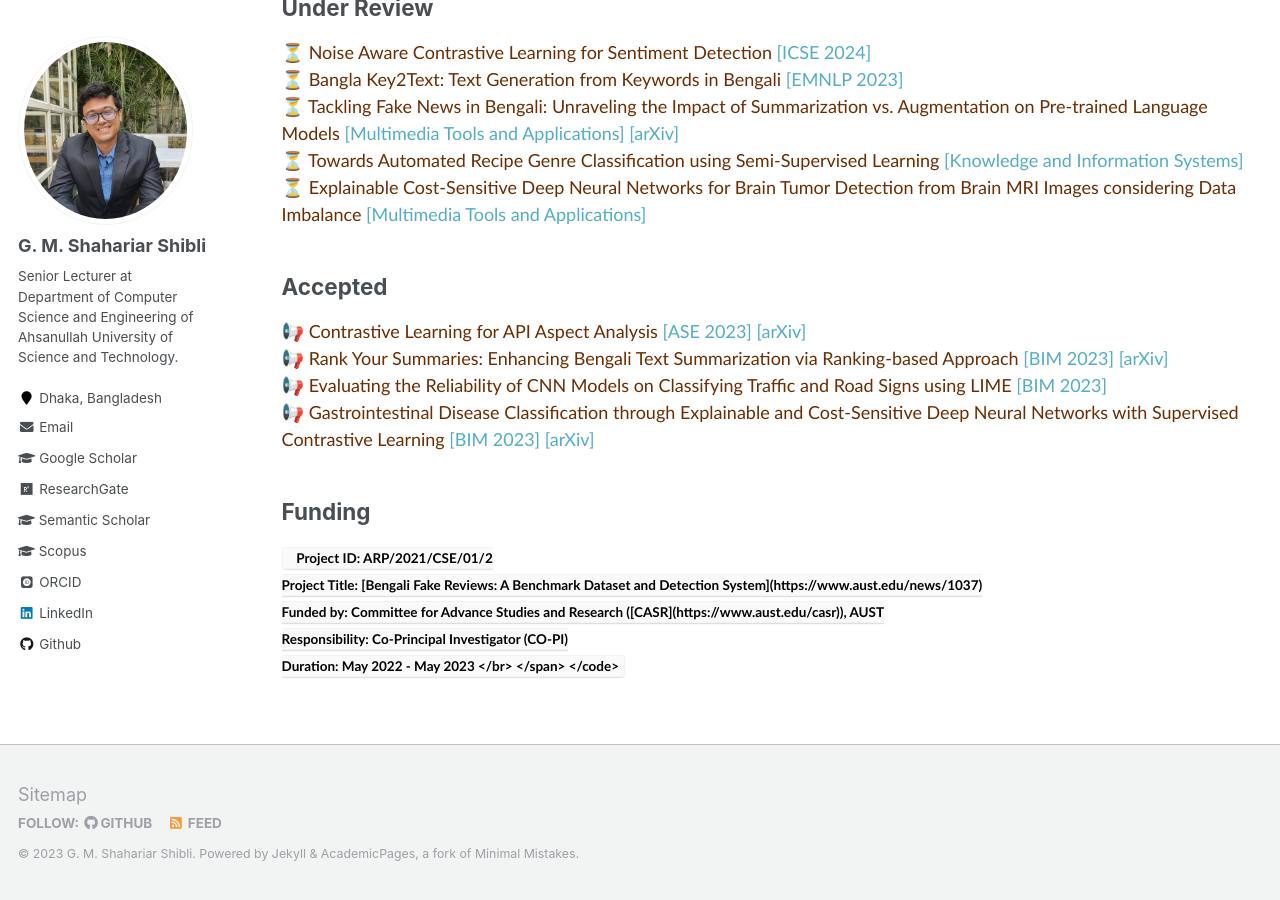
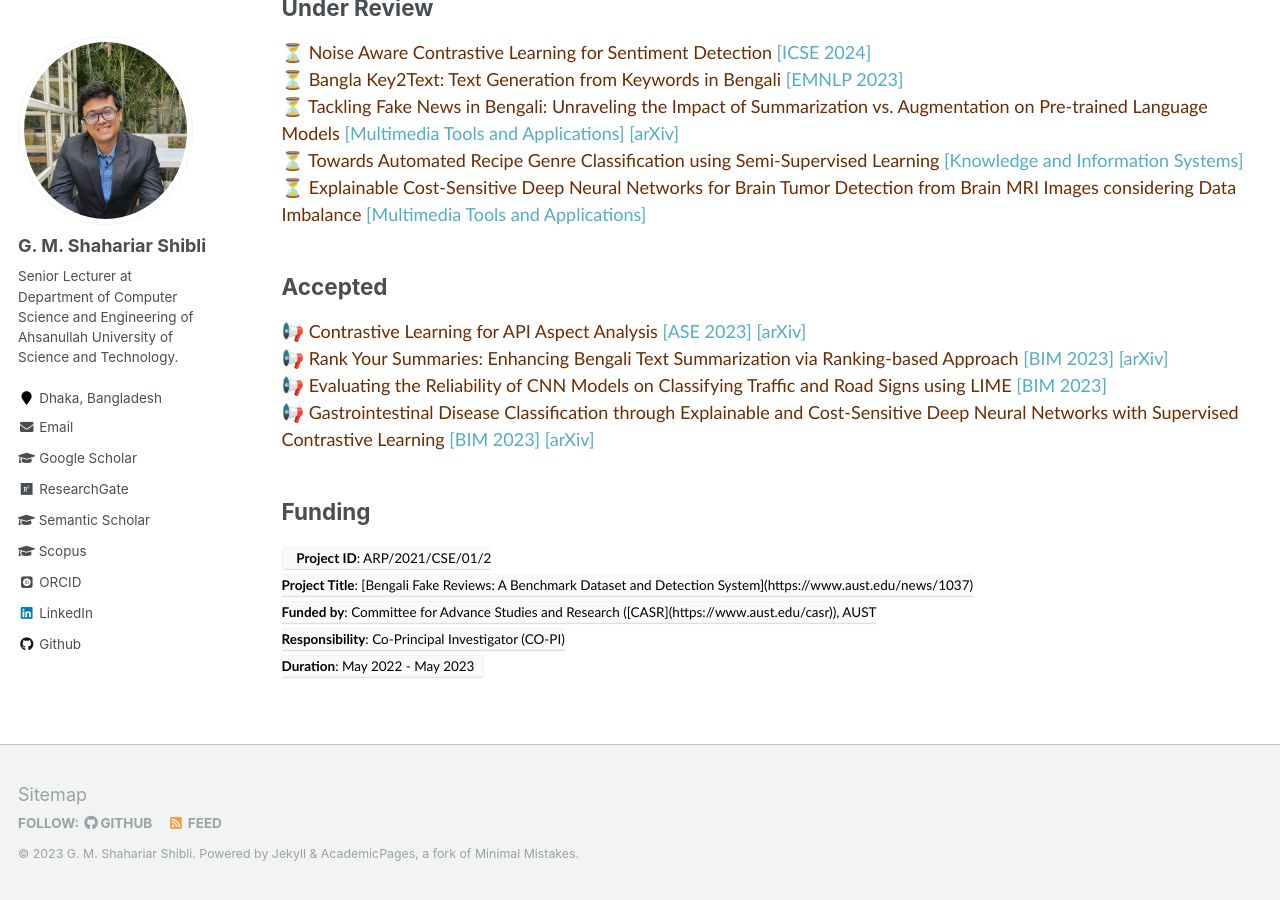
Before and after one commit to shahariar-shibli/shahariar-shibli.github.io, a Jekyll site: the page built from _pages/research.md, in a window 1280 px wide and 900 px high, scrolled down 719 px. Built offline with Jekyll 4.4.1, drawn with Linux system fonts in a browser that asks for light colours; some web fonts are replaced.

Commit message:
Update research.md

```diff
--- a/_pages/research.md
+++ b/_pages/research.md
@@ -51,11 +51,9 @@ author_profile: true
 
 ## Funding
 <code>
-<span style="font-family:Trebuchet MS; color:black;">
-<b>Project ID<b>: ARP/2021/CSE/01/2<br/>
-<b>Project Title: [Bengali Fake Reviews: A Benchmark Dataset and Detection System](https://www.aust.edu/news/1037) <br/>
-<b>Funded by: Committee for Advance Studies and Research ([CASR](https://www.aust.edu/casr)), AUST <br/>
-<b>Responsibility: Co-Principal Investigator (CO-PI) <br/>
-<b>Duration: May 2022 - May 2023 </br>
-</span>
+<span style="font-family:Trebuchet MS; color:black;"><b>Project ID</b>: ARP/2021/CSE/01/2<br/></span>
+<span style="font-family:Trebuchet MS; color:black;"><b>Project Title</b>: [Bengali Fake Reviews: A Benchmark Dataset and Detection System](https://www.aust.edu/news/1037) <br/></span>
+<span style="font-family:Trebuchet MS; color:black;"><b>Funded by</b>: Committee for Advance Studies and Research ([CASR](https://www.aust.edu/casr)), AUST <br/></span>
+<span style="font-family:Trebuchet MS; color:black;"><b>Responsibility</b>: Co-Principal Investigator (CO-PI) <br/></span>
+<span style="font-family:Trebuchet MS; color:black;"><b>Duration</b>: May 2022 - May 2023 </span>
 </code>
```
